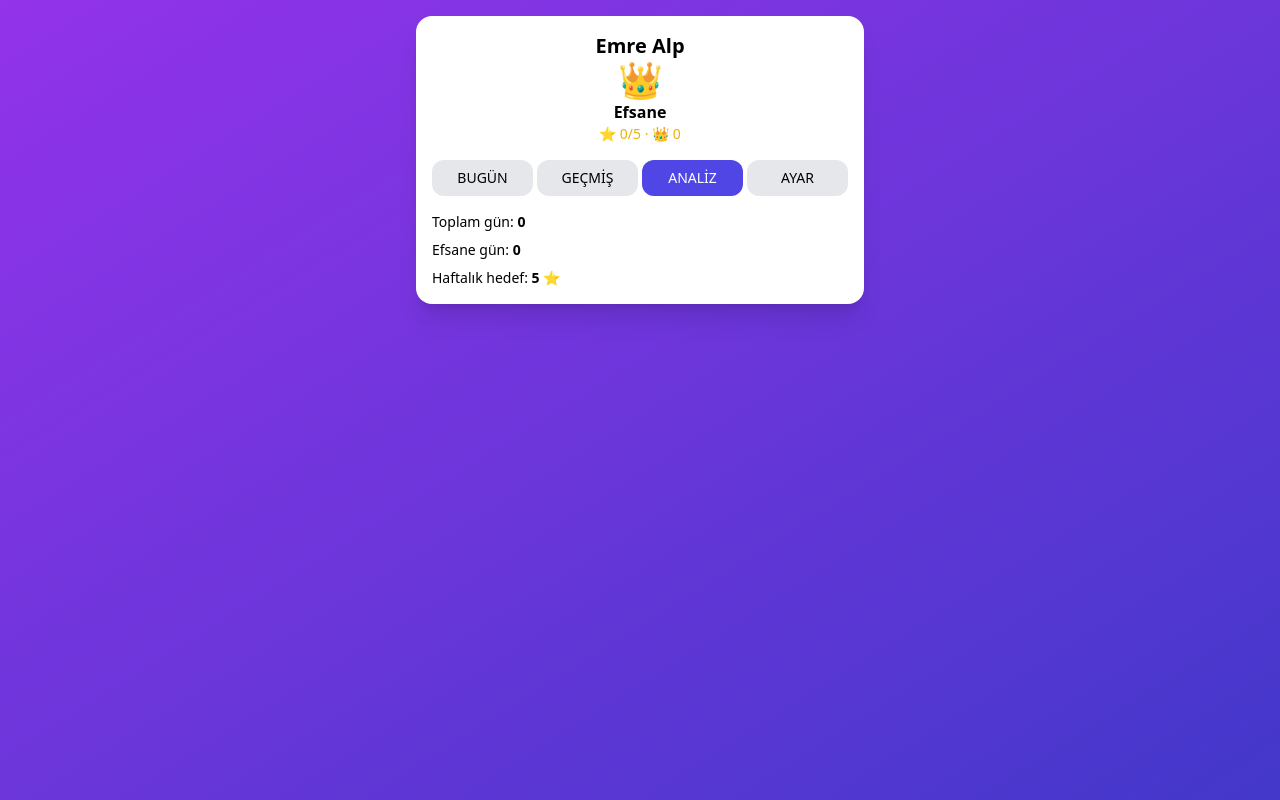
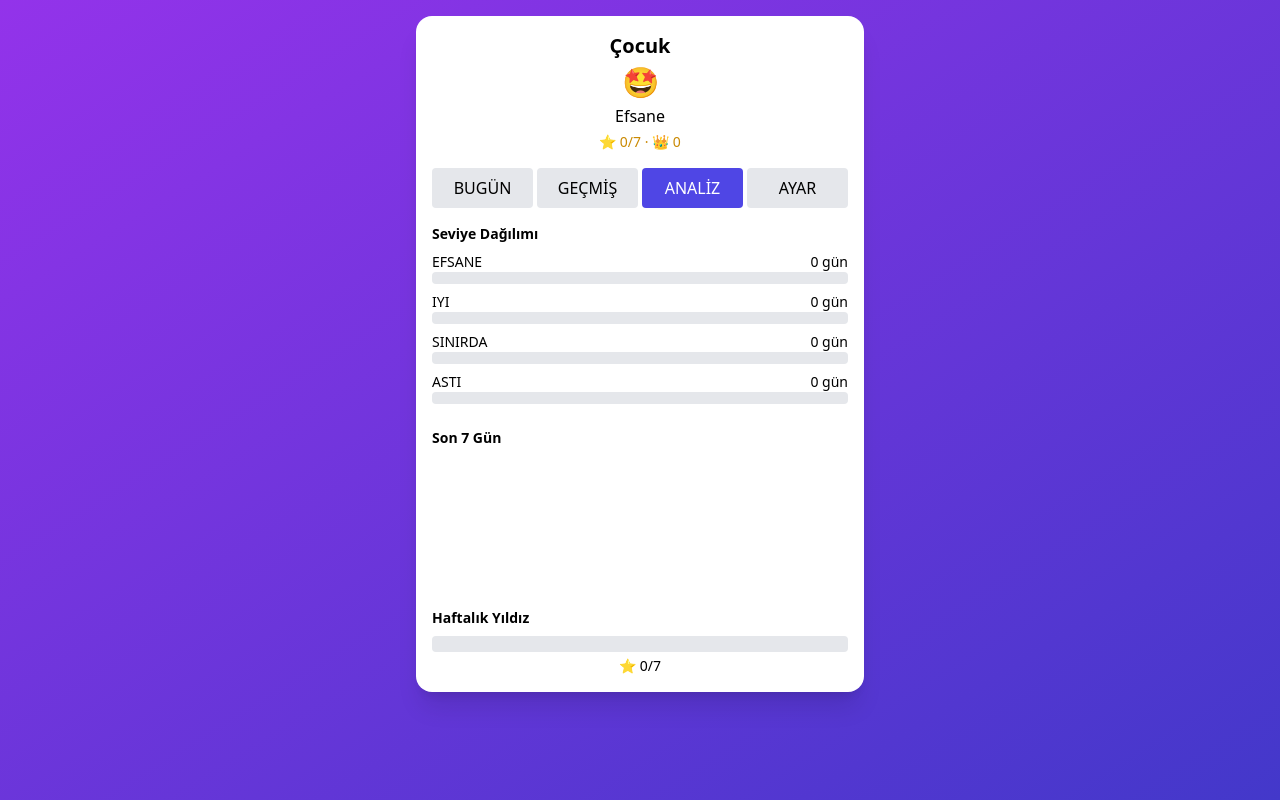
Before and after one commit to terennumusic-eng/gunluk-ekran-surei, a React (Vite) app: page / in a window 1280 px wide. Both pictures are taken after a click on the button "ANALİZ". Built offline with nearby package versions, Linux system fonts and the light colour scheme.

Commit message:
fix: veri kaybi yok + pin geri + analiz korunarak

```diff
--- a/src/App.jsx
+++ b/src/App.jsx
@@ -1,23 +1,23 @@
 import { useEffect, useState } from "react";
 
-/* STORAGE KEYS */
-const K_TODAY = "app_v3_today";
-const K_HISTORY = "app_v3_history";
-const K_SETTINGS = "app_v3_settings";
-const K_REWARD = "app_v3_rewards";
+/* === STORAGE KEYS (GERİYE DÖNÜK UYUMLU) === */
+const K_TODAY = "app_v2_today";
+const K_HISTORY = "app_v2_history";
+const K_SETTINGS = "app_v2_settings";
+const K_REWARD = "app_v2_rewards";
 
-/* DEFAULT SETTINGS */
+/* === DEFAULT SETTINGS === */
 const DEFAULT_SETTINGS = {
-  name: "Emre Alp",
+  name: "Çocuk",
   limit: 120,
   step: 5,
   pin: "1234",
-  weeklyStarTarget: 5,
+  weeklyStarTarget: 7,
   levels: {
-    efsane: { max: 80, emoji: "👑", color: "from-purple-600 to-indigo-700" },
-    iyi: { max: 100, emoji: "😊", color: "from-green-500 to-emerald-600" },
+    efsane: { max: 80, emoji: "🤩", color: "from-purple-600 to-indigo-700" },
+    iyi: { max: 100, emoji: "🙂", color: "from-green-500 to-emerald-600" },
     sinirda: { max: 120, emoji: "😐", color: "from-yellow-500 to-orange-500" },
-    asti: { max: 9999, emoji: "😟", color: "from-red-500 to-rose-600" },
+    asti: { max: 9999, emoji: "😵", color: "from-red-500 to-rose-600" },
   },
 };
 
@@ -34,8 +34,12 @@ export default function App() {
   const [star, setStar] = useState(0);
   const [crown, setCrown] = useState(0);
 
+  const [pinOK, setPinOK] = useState(false);
+  const [pinInput, setPinInput] = useState("");
+
   const total = sabah + ogle + aksam;
 
+  /* === LOAD (ESKİ VERİLERİ OKUR) === */
   useEffect(() => {
     setHistory(JSON.parse(localStorage.getItem(K_HISTORY)) || []);
     setSettings(JSON.parse(localStorage.getItem(K_SETTINGS)) || DEFAULT_SETTINGS);
@@ -50,6 +54,7 @@ export default function App() {
     setCrown(r.crown || 0);
   }, []);
 
+  /* === SAVE === */
   useEffect(() => {
     localStorage.setItem(K_TODAY, JSON.stringify({ sabah, ogle, aksam }));
     localStorage.setItem(K_HISTORY, JSON.stringify(history));
@@ -57,16 +62,18 @@ export default function App() {
     localStorage.setItem(K_REWARD, JSON.stringify({ star, crown }));
   }, [sabah, ogle, aksam, history, settings, star, crown]);
 
+  /* === LEVEL === */
   function getLevel() {
     const l = settings.levels;
-    if (total <= l.efsane.max) return { key: "efsane", ...l.efsane, name: "Efsane" };
-    if (total <= l.iyi.max) return { key: "iyi", ...l.iyi, name: "İyi" };
-    if (total <= l.sinirda.max) return { key: "sinirda", ...l.sinirda, name: "Sınırda" };
-    return { key: "asti", ...l.asti, name: "Aştı" };
+    if (total <= l.efsane.max) return { key: "efsane", name: "Efsane", ...l.efsane };
+    if (total <= l.iyi.max) return { key: "iyi", name: "İyi", ...l.iyi };
+    if (total <= l.sinirda.max) return { key: "sinirda", name: "Sınırda", ...l.sinirda };
+    return { key: "asti", name: "Aştı", ...l.asti };
   }
 
   const level = getLevel();
 
+  /* === COMPLETE DAY === */
   function completeDay() {
     const record = {
       date: new Date().toLocaleDateString("tr-TR"),
@@ -96,21 +103,26 @@ export default function App() {
     <div className={`min-h-screen bg-gradient-to-br ${level.color} p-4`}>
       <div className="bg-white rounded-2xl shadow-xl max-w-md mx-auto p-4 space-y-4">
 
-        <div className="text-center">
+        {/* HEADER */}
+        <div className="text-center space-y-1">
           <h1 className="text-xl font-bold">{settings.name}</h1>
-          <div className="text-4xl">{level.emoji}</div>
-          <div className="font-semibold">{level.name}</div>
-          <div className="text-sm text-yellow-500">
+          <div className="text-3xl">{level.emoji}</div>
+          <div className="font-medium">{level.name}</div>
+          <div className="text-sm text-yellow-600">
             ⭐ {star}/{settings.weeklyStarTarget} · 👑 {crown}
           </div>
         </div>
 
+        {/* TABS */}
         <div className="grid grid-cols-4 gap-1">
           {["BUGÜN", "GEÇMİŞ", "ANALİZ", "AYAR"].map((t) => (
             <button
               key={t}
-              onClick={() => setTab(t)}
-              className={`p-2 rounded-xl text-sm ${
+              onClick={() => {
+                setTab(t);
+                setPinOK(false);
+              }}
+              className={`p-2 rounded ${
                 tab === t ? "bg-indigo-600 text-white" : "bg-gray-200"
               }`}
             >
@@ -119,25 +131,27 @@ export default function App() {
           ))}
         </div>
 
+        {/* BUGÜN */}
         {tab === "BUGÜN" && (
           <>
-            <div className="bg-indigo-50 p-2 rounded text-center font-semibold">
+            <div className="bg-indigo-50 p-2 rounded text-center">
               {total} / {settings.limit} dk
             </div>
 
             <Counter label="Sabah" v={sabah} set={setSabah} step={settings.step} />
-            <Counter label="Öğle / İkindi" v={ogle} set={setOgle} step={settings.step} />
+            <Counter label="Öğle" v={ogle} set={setOgle} step={settings.step} />
             <Counter label="Akşam" v={aksam} set={setAksam} step={settings.step} />
 
             <button
               onClick={completeDay}
-              className="w-full bg-indigo-600 text-white p-3 rounded-xl font-bold"
+              className="w-full bg-indigo-600 text-white p-2 rounded"
             >
-              GÜNÜ BİTİR
+              GÜNÜ TAMAMLA
             </button>
           </>
         )}
 
+        {/* GEÇMİŞ */}
         {tab === "GEÇMİŞ" && (
           <div className="space-y-2 text-sm">
             {history.length === 0 && <p className="text-center text-gray-400">Kayıt yok</p>}
@@ -150,46 +164,145 @@ export default function App() {
           </div>
         )}
 
+        {/* ANALİZ */}
         {tab === "ANALİZ" && (
-          <div className="text-sm space-y-2">
-            <div>Toplam gün: <b>{history.length}</b></div>
-            <div>
-              Efsane gün: <b>{history.filter(h => h.level === "Efsane").length}</b>
-            </div>
-            <div>Haftalık hedef: <b>{settings.weeklyStarTarget} ⭐</b></div>
-          </div>
+          <AnalysisPanel history={history} settings={settings} star={star} />
         )}
 
+        {/* AYAR */}
         {tab === "AYAR" && (
-          <div className="text-sm space-y-2">
+          !pinOK ? (
+            <>
+              <input
+                type="password"
+                placeholder="PIN"
+                value={pinInput}
+                onChange={(e) => setPinInput(e.target.value)}
+                className="border p-2 w-full"
+              />
+              <button
+                onClick={() =>
+                  pinInput === settings.pin
+                    ? setPinOK(true)
+                    : alert("Yanlış PIN")
+                }
+                className="w-full bg-indigo-600 text-white p-2 rounded"
+              >
+                GİRİŞ
+              </button>
+            </>
+          ) : (
+            <div className="space-y-2 text-sm">
               <label>Çocuk Adı</label>
               <input
-              className="border p-2 w-full rounded"
+                className="border p-2 w-full"
                 value={settings.name}
-              onChange={(e) => setSettings({ ...settings, name: e.target.value })}
+                onChange={(e) =>
+                  setSettings({ ...settings, name: e.target.value })
+                }
               />
 
               <label>Günlük Limit</label>
               <input
                 type="number"
-              className="border p-2 w-full rounded"
+                className="border p-2 w-full"
                 value={settings.limit}
-              onChange={(e) => setSettings({ ...settings, limit: +e.target.value })}
+                onChange={(e) =>
+                  setSettings({ ...settings, limit: +e.target.value })
+                }
+              />
+
+              <label>Yeni PIN</label>
+              <input
+                type="password"
+                className="border p-2 w-full"
+                onChange={(e) =>
+                  setSettings({ ...settings, pin: e.target.value })
+                }
               />
             </div>
+          )
         )}
       </div>
     </div>
   );
 }
 
+/* === ANALYSIS PANEL === */
+function AnalysisPanel({ history, settings, star }) {
+  const levels = settings.levels;
+
+  const levelCounts = {
+    efsane: history.filter(h => h.level === "Efsane").length,
+    iyi: history.filter(h => h.level === "İyi").length,
+    sinirda: history.filter(h => h.level === "Sınırda").length,
+    asti: history.filter(h => h.level === "Aştı").length,
+  };
+
+  const last7 = history.slice(0, 7).reverse();
+  const maxDay = Math.max(...last7.map(d => d.total), 1);
+
+  return (
+    <div className="space-y-6 text-sm">
+
+      <div>
+        <h3 className="font-bold mb-2">Seviye Dağılımı</h3>
+        {Object.entries(levelCounts).map(([k, v]) => (
+          <div key={k} className="mb-2">
+            <div className="flex justify-between">
+              <span>{k.toUpperCase()}</span>
+              <span>{v} gün</span>
+            </div>
+            <div className="w-full bg-gray-200 rounded h-3">
+              <div
+                className={`h-3 rounded bg-gradient-to-r ${levels[k].color}`}
+                style={{ width: `${(v / Math.max(history.length,1)) * 100}%` }}
+              />
+            </div>
+          </div>
+        ))}
+      </div>
+
+      <div>
+        <h3 className="font-bold mb-2">Son 7 Gün</h3>
+        <div className="flex items-end gap-2 h-32">
+          {last7.map((d, i) => (
+            <div key={i} className="flex-1 text-center">
+              <div
+                className="w-full rounded bg-indigo-500"
+                style={{ height: `${(d.total / maxDay) * 100}%` }}
+              />
+              <div className="text-xs mt-1">{d.total}</div>
+            </div>
+          ))}
+        </div>
+      </div>
+
+      <div>
+        <h3 className="font-bold mb-2">Haftalık Yıldız</h3>
+        <div className="w-full bg-gray-200 h-4 rounded">
+          <div
+            className="h-4 rounded bg-yellow-400"
+            style={{ width: `${(star / settings.weeklyStarTarget) * 100}%` }}
+          />
+        </div>
+        <div className="text-center mt-1">
+          ⭐ {star}/{settings.weeklyStarTarget}
+        </div>
+      </div>
+
+    </div>
+  );
+}
+
+/* === COUNTER === */
 function Counter({ label, v, set, step }) {
   return (
-    <div className="flex justify-between items-center bg-gray-100 p-2 rounded-xl">
+    <div className="flex justify-between bg-gray-100 p-2 rounded">
       <span>{label}</span>
-      <div className="flex items-center gap-2">
+      <div className="flex gap-2">
         <button onClick={() => set(Math.max(0, v - step))}>−</button>
-        <span className="w-6 text-center">{v}</span>
+        <span>{v}</span>
         <button onClick={() => set(v + step)}>+</button>
       </div>
     </div>
```
Lines whose indentation alone changed are shown as unchanged.
